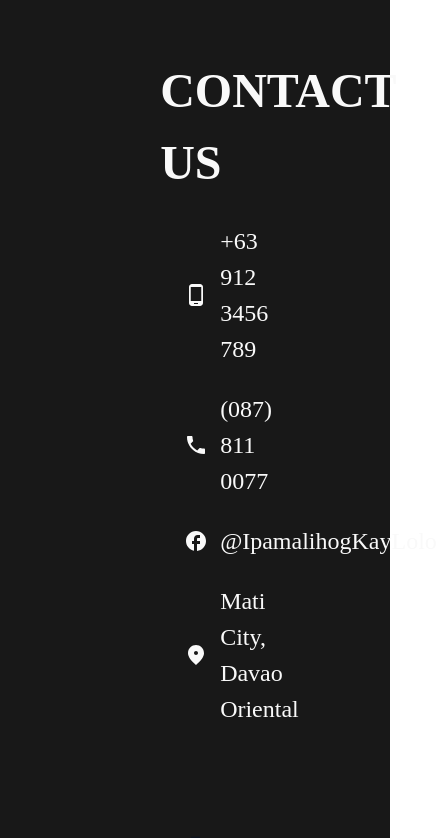
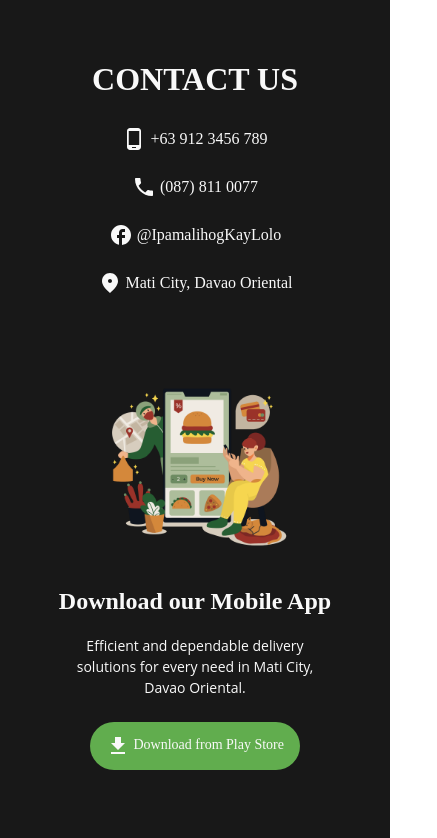
Before and after one commit to itzzmerov/ikl-delivery, a React (Create React App) app: page / in a window 390 px wide. Shown: the part 5900-6738 px from the top of the page, 437 px wide, since content can reach past the window. Built offline with nearby package versions, Linux system fonts and the light colour scheme; no server answers; sample sign-in values are in the browser's storage.

Commit message:
contact - responsive

```diff
--- a/src/components/LandingPage/ContactUs/ContactUs.jsx
+++ b/src/components/LandingPage/ContactUs/ContactUs.jsx
@@ -8,19 +8,19 @@ import DownloadIcon from '@mui/icons-material/Download';
 
 const ContactUs = () => (
     <section className="bg-darkBlack text-lightWhite -center md:text-left flex items-center justify-center" id="contact">
-        <div className='p-8 text flex flex-col md:flex-row items-center justify-center w-[85%] my-16'>
-            <div className="space-y-4 w-[50%] p-8 flex flex-col gap-2">
-                <h2 className="text-[48px] font-Montserrat font-bold">CONTACT US</h2>
-                <p className="text-[24px] font-Montserrat flex items-center gap-3 ml-6"><PhoneAndroidIcon /> +63 912 3456 789</p>
-                <p className="text-[24px] font-Montserrat flex items-center gap-3 ml-6"><PhoneIcon /> (087) 811 0077</p>
-                <p className="text-[24px] font-Montserrat flex items-center gap-3 ml-6"><FacebookOutlinedIcon /> @IpamalihogKayLolo</p>
-                <p className="text-[24px] font-Montserrat flex items-center gap-3 ml-6"><FmdGoodIcon /> Mati City, Davao Oriental</p>
+        <div className='p-8 text flex flex-col md:flex-row items-center justify-center w-full md:w-[85%] my-16'>
+            <div className="space-y-4 w-full md:w-[50%] p-8 flex flex-col items-center md:items-start gap-2">
+                <h2 className="text-[32px] md:text-[48px] font-Montserrat font-bold">CONTACT US</h2>
+                <p className="text-[16px] md:text-[24px] font-Montserrat flex items-center gap-1 md:gap-3 md:ml-6"><PhoneAndroidIcon /> +63 912 3456 789</p>
+                <p className="text-[16px] md:text-[24px] font-Montserrat flex items-center gap-1 md:gap-3 md:ml-6"><PhoneIcon /> (087) 811 0077</p>
+                <p className="text-[16px] md:text-[24px] font-Montserrat flex items-center gap-1 md:gap-3 md:ml-6"><FacebookOutlinedIcon /> @IpamalihogKayLolo</p>
+                <p className="text-[16px] md:text-[24px] font-Montserrat flex items-center gap-1 md:gap-3 md:ml-6"><FmdGoodIcon /> Mati City, Davao Oriental</p>
             </div>
-            <div className="mt-4 md:ml-6 w-[40%] flex flex-col justify-center items-center gap-2 p-10">
+            <div className="mt-4 md:ml-6 w-full md:w-[40%] flex flex-col justify-center items-center gap-4 md:gap-2 p-6 md:p-10">
                 <img src={downloadImg} alt="Download App" className="w-[200px] h-[200px]" />
-                <p className='text-center text-[22px] font-Montserrat font-semibold'>Download our Mobile App</p>
+                <p className='text-center text-[24px] font-Montserrat font-semibold'>Download our Mobile App</p>
                 <p className='text-center text-[14px]'>Efficient and dependable delivery solutions for every need in Mati City, Davao Oriental.</p>
-                <button className="bg-lightGreen hover:bg-darkGreen text-lightWhite text-[16px] font-Montserrat px-4 py-3 rounded-full mt-2"><DownloadIcon /> Download from Play Store</button>
+                <button className="bg-lightGreen hover:bg-darkGreen text-lightWhite text-[14px] font-Montserrat px-4 py-3 rounded-full mt-2"><DownloadIcon /> Download from Play Store</button>
             </div>
         </div>
 
```
